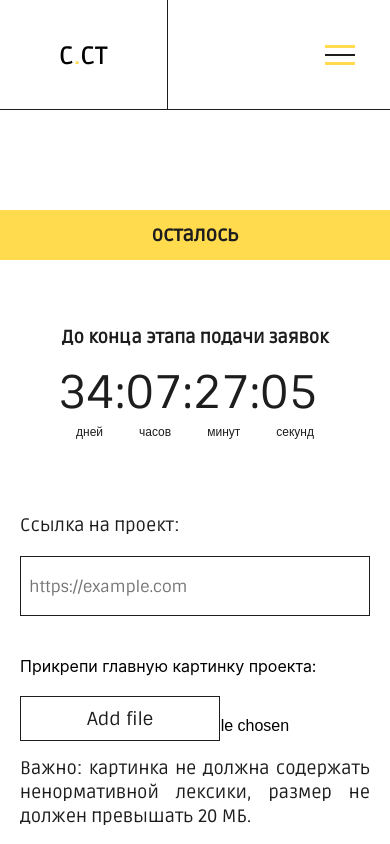
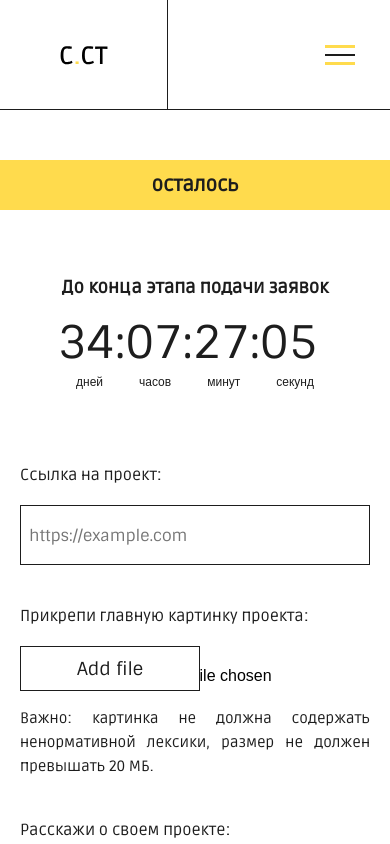
Before and after one commit to sonia13marker/creative.ct, a React (Create React App) app: page /submit in a window 390 px wide. Shown: the top 844 px of the page. Built offline with nearby package versions, Linux system fonts and the light colour scheme.

Commit message:
стили для подачи заявок

```diff
--- a/src/components/OneYearContest/style.module.css
+++ b/src/components/OneYearContest/style.module.css
@@ -50,23 +50,6 @@
     align-items: center;
     border-bottom: 1.5px solid black;
     margin-bottom: 45px;
-}
-
-.date__btn {
-    display: block;
-    padding: 20px 55px;
-    margin: 50px 0 60px;
-    width: 215px;
-    font-family: 'Sintony', sans-serif;
-    font-weight: 400;
-    font-size: 25px;
-    line-height: 33px;
-    color: var(--main-black);
-    background-color: var(--main-white);
-    border: 1.5px solid var(--main-black);
-}
-.date__btn:active {
-    opacity: 0.9;
 }
 
 .date {
--- a/src/components/Timer/style.module.css
+++ b/src/components/Timer/style.module.css
@@ -169,5 +169,6 @@
     }
     .wrapper__timer {
         margin-bottom: -30px;
+        margin-top: 150px;
     }
 }
--- a/src/pages/SubmitRequestPage/SubmitRequestPage.jsx
+++ b/src/pages/SubmitRequestPage/SubmitRequestPage.jsx
@@ -30,7 +30,7 @@ export function SubmitRequestPage () {
                             <input className={style.input_link} placeholder="https://example.com" name="project_link" id="form__input_link"/>
                         </label>
                         {/*это сделано для стилизации кнопки "добавить фото" */}
-                        <p>Прикрепи главную картинку проекта: </p>
+                        <p className={style.label__desc}>Прикрепи главную картинку проекта: </p>
                         <label for="form__input_file" className={style.button_label}>Add file</label>
                             <input type="file" className={style.input_file} name="photo" id="form__input_file"/>
 
--- a/src/pages/SubmitRequestPage/style.module.css
+++ b/src/pages/SubmitRequestPage/style.module.css
@@ -56,6 +56,7 @@ label {
 .span_inputs {
     display: flex;
     flex-direction: column;
+    position: relative;
 }
 
 .input_link {
@@ -75,9 +76,7 @@ label {
     border: 1px solid #FFDB4D;
     outline: none;
 }
-.span_inputs {
-    position: relative;
-}
+
 
 .button_label {
     margin-top: 20px;
@@ -127,6 +126,14 @@ label {
     color: var(--main-black);
     max-width: 445px;
     margin-top: 15px;
+}
+
+.label__desc {
+    display: contents;
+    font-family: 'Ruda', sans-serif;
+    font-weight: 400;
+    font-size: 22px;
+    color: var(--main-black);
 }
 
 /*стили для кнопки "отправить/подать"*/
@@ -340,31 +347,96 @@ label {
         left: 18vw;
     }
 }
+@media screen and (max-width: 560px) {
+    .button_label {
+        width: 210px;
+    }
+    .input_file {
+        top: 200px;
+        left: 14vw;
+    }
+}
+@media screen and (max-width: 500px) {
+    .button_label {
+        width: 210px;
+    }
+    .input_file {
+        top: 200px;
+        left: 16vw;
+    }
+    .button_label {
+        height: 45px;
+        font-size: 18px;
+    }
+    label {
+        font-size: 18px;
+    }
+
+}
+
+@media screen and (max-width: 460px) {
+    .button_label {
+        width: 210px;
+    }
+    .input_file {
+        top: 200px;
+        left: 17vw;
+    }
+    label, .label__desc {
+        font-size: 16px;
+    }
+}
 
 @media screen and (max-width: 430px) {
+    .button_label {
+        width: 200px;
+    }
     .input_file {
         top: 200px;
-        left: 27.5vw;
+        left: 15vw;
+    }
+    .input__annotation {
+        font-size: 15px;
     }
 }
 
 @media screen and (max-width: 400px) {
     .button_label {
-        width: 200px;
+        width: 180px;
     }
     .input_file {
         top: 200px;
-        left:16vw;
+        left:11.5vw;
+    }
+
+}
+@media screen and (max-width: 380px) {
+    .button_label {
+        width: 170px;
+    }
+    .input_file {
+        left: 9.5vw;
     }
 
 }
 @media screen and (max-width: 340px) {
+    .input_file {
+        top: 187px;
+        left:10vw;
+    }
+    label, .label__desc {
+        font-size: 15px;
+    }
+    .input_link {
+        height: 50px;
+    }
     .button_label {
-        width: 180px;
+        height: 45px;
+        font-size: 15px;
     }
-    .input_file {
-        top: 200px;
-        left:13vw;
+    .form__wrp {
+        row-gap: 12px;
+        margin-bottom: 50px;
     }
 
 }
--- a/src/pages/WaitingVotePage/style.module.css
+++ b/src/pages/WaitingVotePage/style.module.css
@@ -18,6 +18,7 @@
     color: var(--main-black);
     display: block;
     margin: 30px auto 150px;
+    text-align: justify;
 }
 
 
@@ -63,14 +64,16 @@
 @media screen and (max-width: 390px) {
     .text {
         font-size: 15px;
-        width: 310px;
-        margin-top: 100px;
+        width: 280px;
+        margin-top: 110px;
+        margin-bottom: 100px;
     }
 }
 @media screen and (max-width: 345px) {
     .text {
         font-size: 15px;
         width: 260px;
-        margin-top: 100px;
+        margin-top: 110px;
+
     }
 }
```
Also changed, not shown: src/components/GoBtn/GoBtn.jsx (+0 -22 lines).
